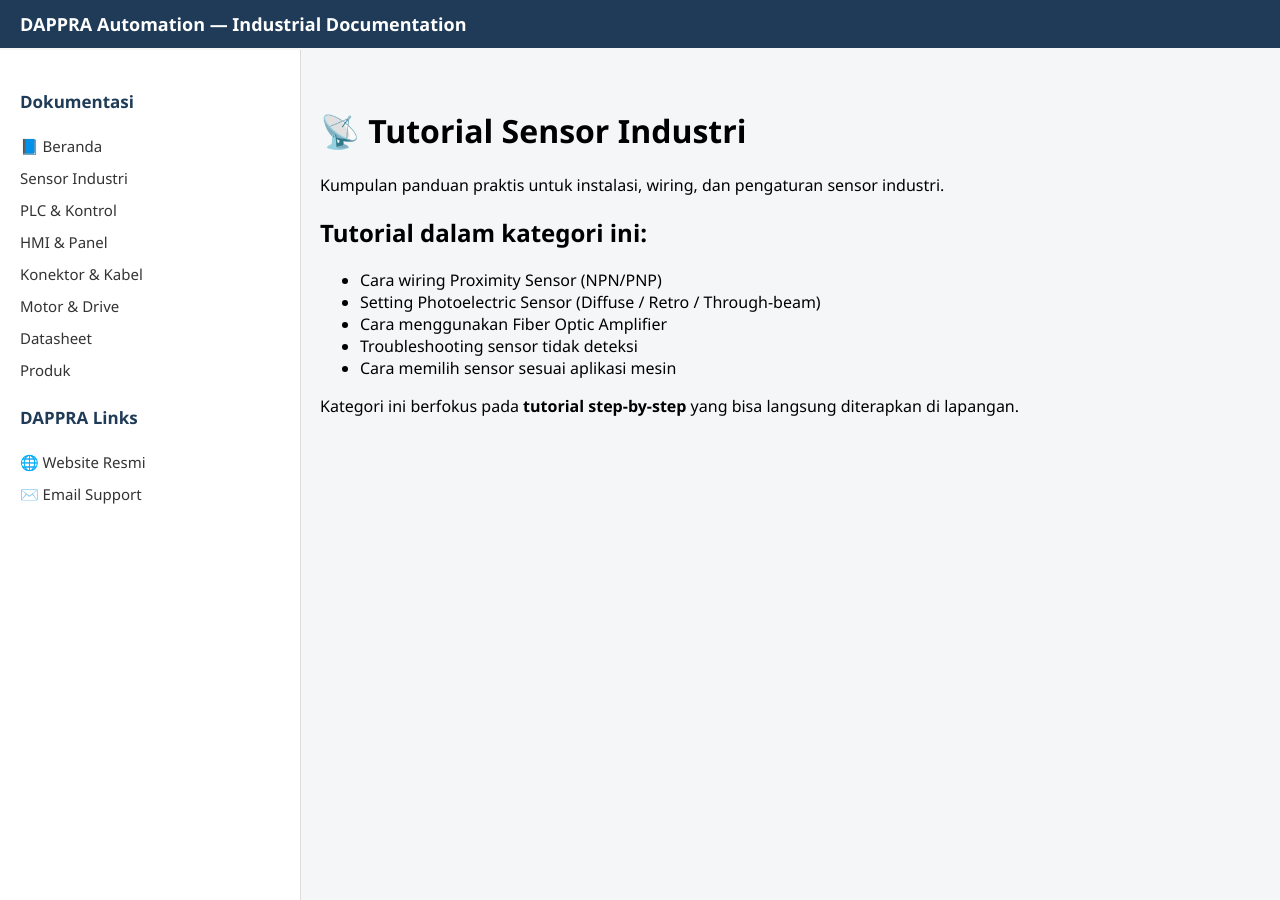
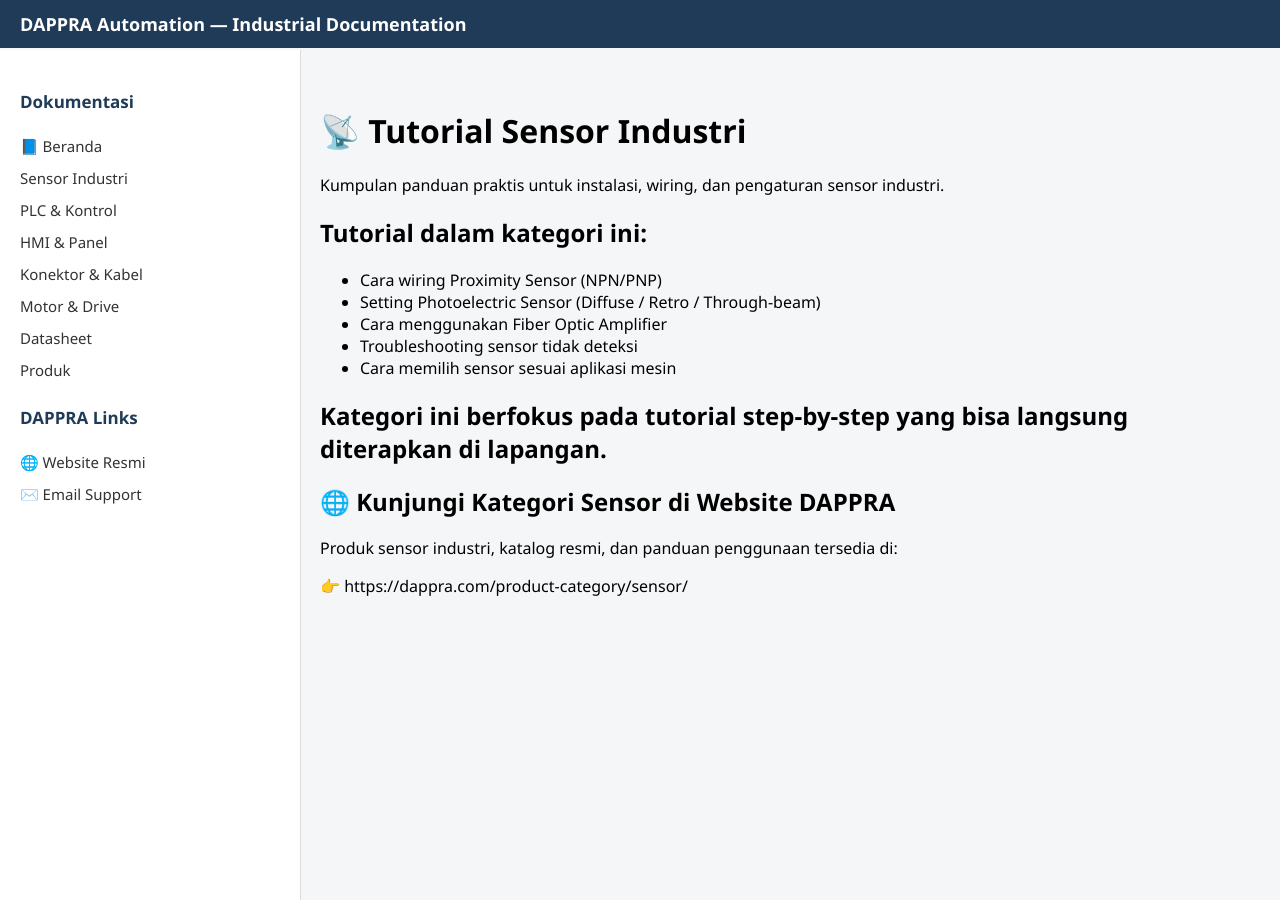
Before and after one commit to dappra-automation/industrial-automation-tutorials, a Jekyll site: the page built from docs/sensor/index.md, in a window 1280 px wide. Built offline with Jekyll 4.4.1, drawn with Linux system fonts in a browser that asks for light colours.

Commit message:
Update index.md

```diff
--- a/docs/sensor/index.md
+++ b/docs/sensor/index.md
@@ -14,3 +14,9 @@ Kumpulan panduan praktis untuk instalasi, wiring, dan pengaturan sensor industri
 - Cara memilih sensor sesuai aplikasi mesin
 
 Kategori ini berfokus pada **tutorial step-by-step** yang bisa langsung diterapkan di lapangan.
+---
+
+## 🌐 Kunjungi Kategori Sensor di Website DAPPRA
+Produk sensor industri, katalog resmi, dan panduan penggunaan tersedia di:
+
+👉 https://dappra.com/product-category/sensor/
```
